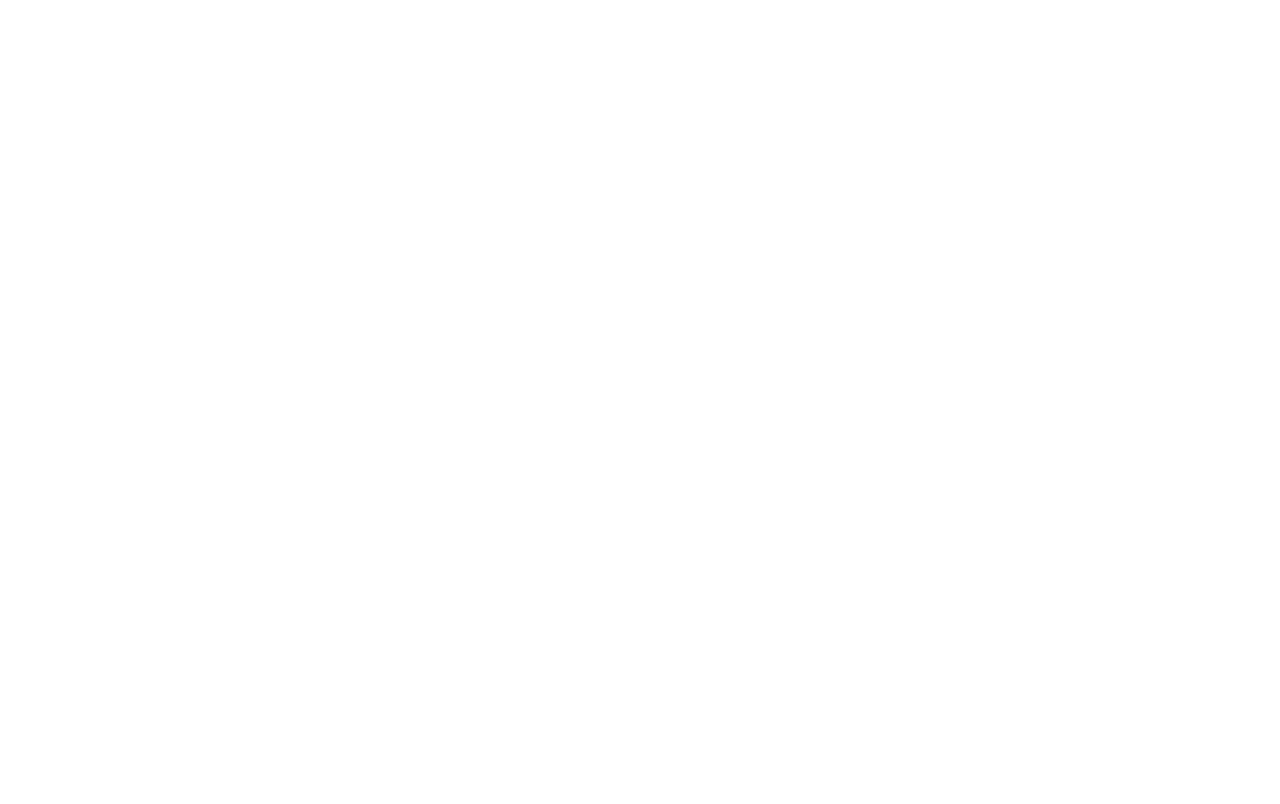
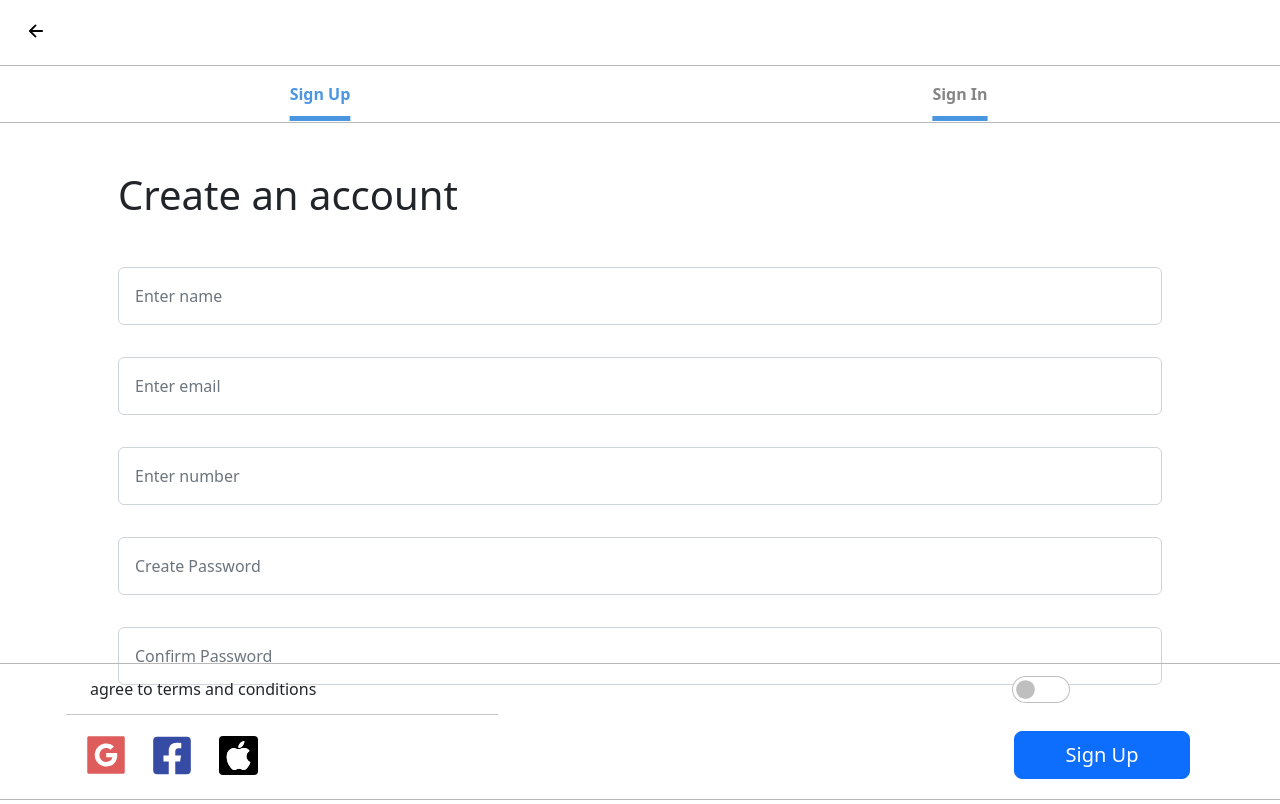
Before and after one commit to vardhanreddy27/rf, a React (Create React App) app: page /Signup in a window 1280 px wide. Before the commit this address had no page. Built offline with nearby package versions, Linux system fonts and the light colour scheme.

Commit message:
testmllloeebpddpo

```diff
--- a/src/App.js
+++ b/src/App.js
@@ -3,6 +3,7 @@
 import Profile from './pages/Profile'
 import Categories from './pages/Categories'
 import LoginSignup from './pages/LoginSignup'
+import Signup from './pages/Signup'
 import { BrowserRouter, Routes, Route } from "react-router-dom";
 function App() {
   return (
@@ -20,6 +21,8 @@
         </Route>
         <Route path="/LoginSignup" element={<LoginSignup />}>
           <Route index element={<LoginSignup />} />
+        </Route><Route path="/Signup" element={<Signup />}>
+          <Route index element={<Signup />} />
         </Route>
       </Routes>
     </BrowserRouter>
--- a/src/pages/LoginSignup.js
+++ b/src/pages/LoginSignup.js
@@ -12,8 +12,8 @@
      <div className='left'><IoArrowBackOutline className='s'/>  </div> </Link>
     </div>
 <div className='row text-center mt-4 pt-3 pb-3 bdr'>
-<div className='col-6 we'>Sign Up</div>
-<div className='col-6 we under'>Sign In</div>
+<div className='col-6 we '><Link to="/Signup">Sign Up</Link></div>
+<div className='col-6 we under'><Link to="/LoginSignup" className='under'>Sign In</Link></div>
 </div>
 <div className='container mt-5 ps-5 pe-5'>
   <h1>User Log In</h1>
--- /dev/null
+++ b/src/pages/Signup.js
@@ -0,0 +1,57 @@
+import React from 'react'
+import { IoArrowBackOutline } from 'react-icons/io5';
+import { AiFillGoogleSquare } from 'react-icons/ai';
+import { FaFacebookSquare } from 'react-icons/fa';
+import { BsApple } from 'react-icons/bs';
+import {  Link } from 'react-router-dom';
+function Signup() {
+  return (
+    <div>
+          <div className="col top  mt-1"><Link to="/" className="navbar-brand a" >
+     <div className='left'><IoArrowBackOutline className='s'/>  </div> </Link>
+    </div>
+<div className='row text-center mt-4 pt-3 pb-3 bdr'>
+<div className='col-6 we '><Link to="/Signup"className='under'>Sign Up</Link></div>
+<div className='col-6 we under'><Link to="/LoginSignup" >Sign In</Link></div>
+</div>
+<div className='container mt-5 ps-5 pe-5'>
+  <h1>Create an account</h1>
+<form>
+<div className="form-group">
+    <input type="text" className="form-control sp p-3" id="exampleInputName" aria-describedby="name" placeholder="Enter name" />
+  </div>
+  <div className="form-group">
+    <input type="email" className="form-control spp p-3" id="exampleInputEmail1" aria-describedby="emailHelp" placeholder="Enter email" />
+  </div>
+  <div className="form-group">
+    <input type="number" className="form-control spp p-3" id="exampleInputNumber" aria-describedby="NumberHelp" placeholder="Enter number" />
+  </div>
+  <div className="form-group">
+    <input type="password" className="form-control spp  p-3" id="exampleInputPassword1" placeholder="Create Password" />
+  </div>
+  <div className="form-group">
+    <input type="password" className="form-control spp  p-3" id="exampleInputPassword12" placeholder="Confirm Password" />
+  </div>
+  <nav className="navbar fixed-bottom navbar-light bdr ">
+  <div className="container">
+  <div className='row'>
+  <div className='col-10 mypcd1   ps-2'>agree to terms and conditions</div>
+  <div className='col-2'><div className="  form-check form-switch">
+  <input className="form-check-input" type="checkbox" id="flexSwitchCheckDefault" />
+</div></div>
+        </div>
+        <hr />
+    <div className='row mypcd'>
+    <div className='col-6 '>
+      <AiFillGoogleSquare className='sir'/>
+      <FaFacebookSquare className='sir1'/>
+      <BsApple className='sir2'/>
+    </div>
+    <div className='col-6 float-right'><button type="button" className="float-right sin btn btn-primary btn-lg">Sign Up</button>
+</div>
+      </div></div></nav>
+</form>
+    </div></div>  )
+}
+
+export default Signup
```
